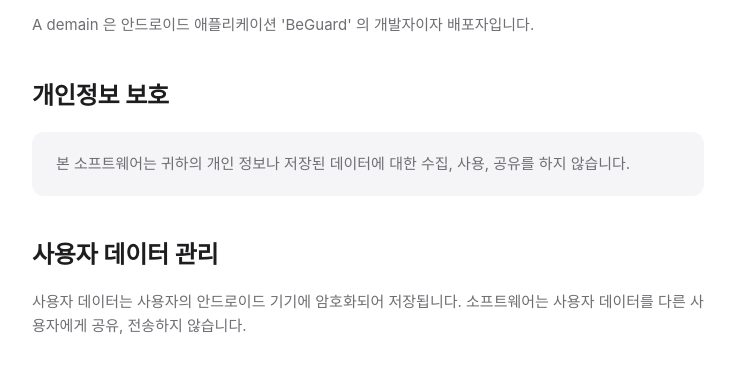
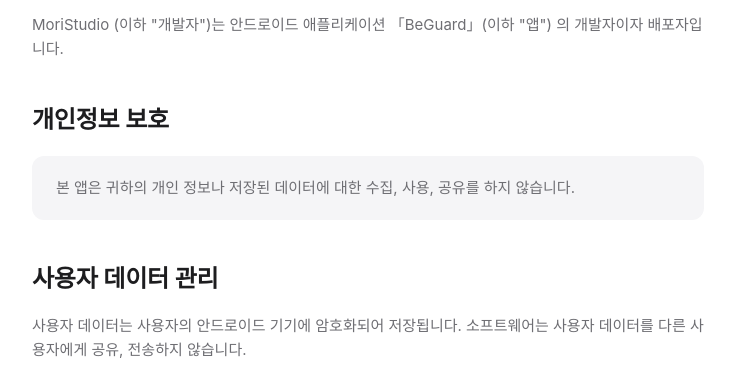
Before and after one commit to HYUNJUNEPARK/policy-web, a plain HTML site: page beguard.html in a window 1280 px wide. Shown: the part 804-1179 px from the top of the page, without its empty margins (272-1007 px from the left). Drawn offline with Linux system fonts and the light colour scheme.

Commit message:
modify developer name

```diff
--- a/beguard.html
+++ b/beguard.html
@@ -19,13 +19,13 @@
 
     <section class="section">
       <h2>개인 정보 처리 방침</h2>
-      <p><span id="developer-name"></span> 은 안드로이드 애플리케이션 'BeGuard' 의 개발자이자 배포자입니다.</p>
+      <p><span id="developer-name"></span> (이하 "개발자")는 안드로이드 애플리케이션 「BeGuard」(이하 "앱") 의 개발자이자 배포자입니다.</p>
     </section>
 
     <section class="section">
       <h2>개인정보 보호</h2>
       <div class="highlight-box">
-        <p>본 소프트웨어는 귀하의 개인 정보나 저장된 데이터에 대한 수집, 사용, 공유를 하지 않습니다.</p>
+        <p>본 앱은 귀하의 개인 정보나 저장된 데이터에 대한 수집, 사용, 공유를 하지 않습니다.</p>
       </div>
     </section>
 
--- a/data/developer-info.js
+++ b/data/developer-info.js
@@ -1,4 +1,4 @@
 const DEVELOPER_INFO = {
-  name: "A demain",
+  name: "MoriStudio",
   email: "icanbee.official@gmail.com"
 };
```
